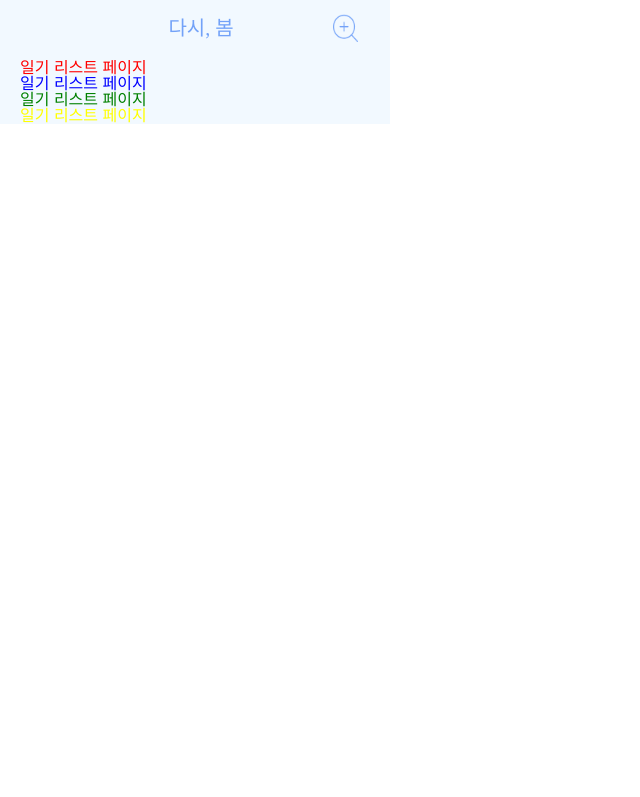
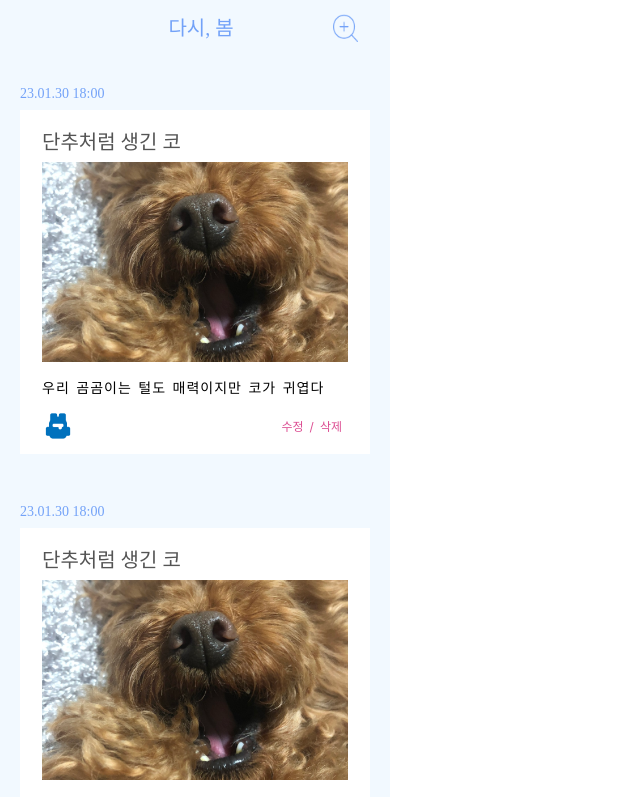
Before and after one commit to dasi-bom/experimental-function-client, a Next.js app: page / in a window 1280 px wide. Shown: the top 797 px of the page, without its empty margins (0-640 px from the left). Built offline with nearby package versions, Linux system fonts and the light colour scheme.

Commit message:
feat: 카드 컴포넌트 추가 및 레이아웃 작업

```diff
--- a/components/DiaryList.tsx
+++ b/components/DiaryList.tsx
@@ -1,4 +1,7 @@
 import React from 'react';
+
+// component
+import DiaryCard from './card';
 
 // style
 import { DiaryListWrapper } from './diary/list/styled';
@@ -6,10 +9,9 @@ import { DiaryListWrapper } from './diary/list/styled';
 const DiaryList = () => {
   return (
     <DiaryListWrapper>
-      <h1 className="test">일기 리스트 페이지</h1>
-      <h1 className="test2">일기 리스트 페이지</h1>
-      <h1 className="test3">일기 리스트 페이지</h1>
-      <h1 className="test4">일기 리스트 페이지</h1>
+      <DiaryCard />
+      <DiaryCard />
+      <DiaryCard />
     </DiaryListWrapper>
   );
 };
--- /dev/null
+++ b/components/card/index.tsx
@@ -0,0 +1,48 @@
+import React, { useState } from 'react';
+
+// style
+import { DiaryCardWrapper } from './styled';
+
+const DiaryCard = () => {
+  const [active, setActive] = useState<boolean>(false);
+
+  const stampHandler = () => {
+    if (!active) {
+      setActive(true);
+    } else {
+      setActive(false);
+    }
+  };
+
+  return (
+    <DiaryCardWrapper>
+      <div className="card-wrap">
+        <div className="date">
+          <span>23.01.30 18:00</span>
+        </div>
+        <div className="content-wrap">
+          <div className="content-inner">
+            <h3 className="title">단추처럼 생긴 코</h3>
+            <div className="diary-images" />
+            <p className="content">우리 곰곰이는 털도 매력이지만 코가 귀엽다</p>
+          </div>
+          <div className="bottom-wrap">
+            <div
+              className={active ? 'active stamp-wrap' : 'stamp-wrap'}
+              // onClick={stampHandler}
+            >
+              <div className="stamp" />
+            </div>
+            <div className="button-wrap">
+              <button>수정</button>
+              <span>/</span>
+              <button>삭제</button>
+            </div>
+          </div>
+        </div>
+      </div>
+    </DiaryCardWrapper>
+  );
+};
+
+export default DiaryCard;
--- /dev/null
+++ b/components/card/styled.tsx
@@ -0,0 +1,97 @@
+import styled from 'styled-components';
+
+export const DiaryCardWrapper = styled.div`
+  width: 350px;
+  margin: 24px auto;
+
+  .card-wrap {
+    width: 100%;
+    height: 370px;
+    background-color: #fff;
+  }
+  .date {
+    background-color: #f2f9ff;
+    height: 26px;
+    span {
+      font-family: 'JejuGothic';
+      font-style: normal;
+      font-weight: 400;
+      font-size: 14px;
+      color: #73a2f8;
+    }
+  }
+  .content-wrap {
+    padding: 22px;
+    display: flex;
+    flex-direction: column;
+  }
+  .title {
+    font-family: 'JejuGothic';
+    font-style: normal;
+    font-weight: 400;
+    font-size: 20px;
+    color: #545454;
+  }
+  .diary-images {
+    background-image: url('../../images/lucky.jpg');
+    background-size: cover;
+    background-repeat: no-repeat;
+    background-position: center;
+    width: 100%;
+    height: 200px;
+    margin-top: 10px;
+  }
+  .content {
+    font-family: 'JetBrains Mono';
+    font-style: normal;
+    font-weight: 400;
+    font-size: 14px;
+    color: #000000;
+    word-spacing: 2px;
+    letter-spacing: 1px;
+    margin-top: 20px;
+  }
+  .bottom-wrap {
+    display: flex;
+    justify-content: space-between;
+    align-items: center;
+    width: 310px;
+    margin-left: -4px;
+    margin-top: 10px;
+  }
+  .stamp {
+    background-image: url('../../images/stamp1.png');
+    background-size: cover;
+    background-repeat: no-repeat;
+    background-position: center;
+    width: 26px;
+    height: 26px;
+  }
+  .stamp-wrap {
+    width: 40px;
+    height: 40px;
+    border-radius: 50%;
+    display: flex;
+    align-items: center;
+    justify-content: center;
+  }
+  .stamp-wrap.active {
+    background-color: rgba(217, 217, 217, 0.5);
+    border: 1px solid #000000;
+  }
+  .button-wrap {
+    button {
+      font-family: 'JejuGothic';
+      font-style: normal;
+      font-weight: 400;
+      font-size: 12px;
+      color: #dc4d92;
+      cursor: pointer;
+    }
+    span {
+      color: #dc4d92;
+      font-size: 12px;
+      font-weight: 400;
+    }
+  }
+`;
--- a/components/diary/list/styled.tsx
+++ b/components/diary/list/styled.tsx
@@ -1,17 +1,7 @@
 import styled from 'styled-components';
 
 export const DiaryListWrapper = styled.div`
-  // css 작성
-  .test {
-    color: red;
-  }
-  .test2 {
-    color: blue;
-  }
-  .test3 {
-    color: green;
-  }
-  .test4 {
-    color: yellow;
-  }
+  display: flex;
+  flex-direction: column;
+  height: 100%;
 `;
```
